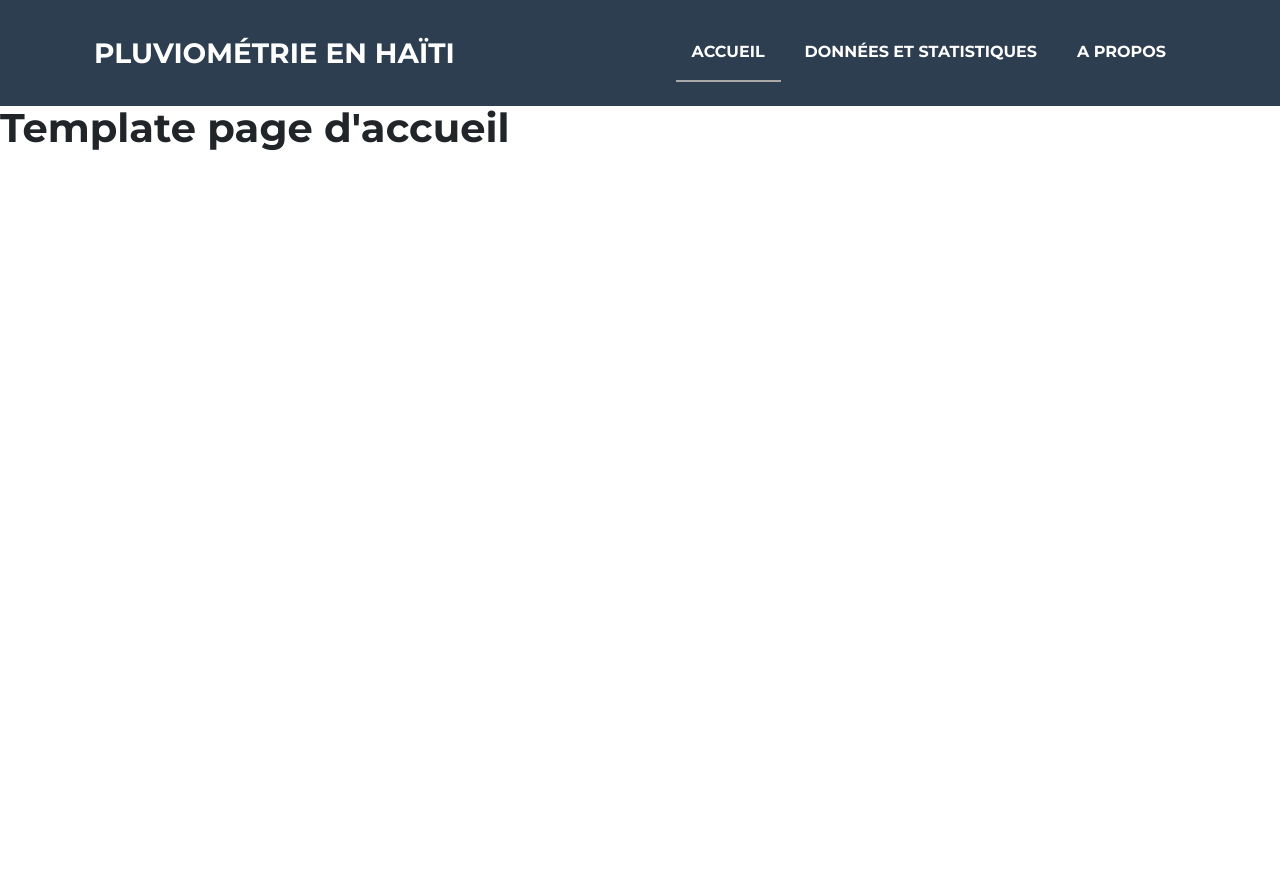
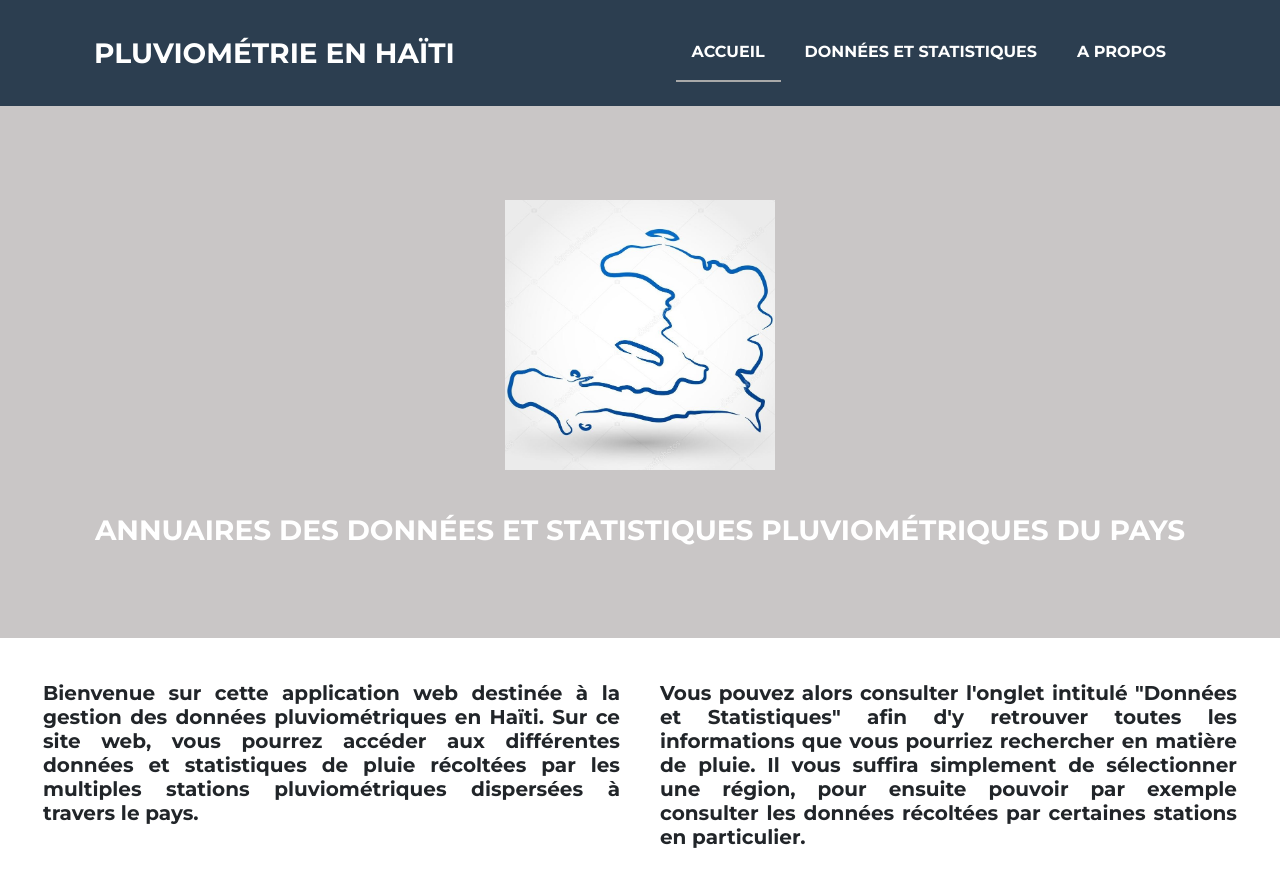
Before and after one commit to nverbois/TFE21-232, a Django app: page / in a window 1280 px wide. Before the commit the page ends 151 px from the top, so only its background shows below. Run offline with Django 3.2, Linux system fonts and the light colour scheme; some libraries are stand-ins or nearby versions.

Commit message:
Première tentative de création d'un layout pour la page d'accueil

```diff
--- a/EPL21232/templates/index.html
+++ b/EPL21232/templates/index.html
@@ -4,7 +4,41 @@
 {% block title %}Home{% endblock %}
 
 {% block content %}
-<h1>
-    Template page d'accueil
-</h1>
+
+<!-- Masthead-->
+<header class="masthead hs-bg-primary text-white text-center">
+    <div class="container d-flex align-items-center flex-column">
+        <!-- Masthead Avatar Image-->
+        <img class="masthead-avatar mb-5" src="{% static 'img/logo.jpg' %}" alt="" />
+        <!-- Masthead Heading-->
+        <h1 class="masthead-heading text-uppercase mb-0">Annuaires des données et statistiques pluviométriques du pays</h1>
+    </div>
+</header>
+
+
+<div class="float-container">
+
+    <div class="float-child">
+      <div class="green">
+          <h5>
+          Bienvenue sur cette application web destinée à la gestion des données pluviométriques en Haïti.
+          Sur ce site web, vous pourrez accéder aux différentes données et statistiques de pluie récoltées
+          par les multiples stations pluviométriques dispersées à travers le pays.
+          </h5>
+      </div>
+    </div>
+
+    <div class="float-child">
+      <div class="blue">
+          <h5>
+              Vous pouvez alors consulter l'onglet intitulé "Données et Statistiques" afin d'y retrouver
+              toutes les informations que vous pourriez rechercher en matière de pluie. Il vous suffira
+              simplement de sélectionner une région, pour ensuite pouvoir par exemple consulter les données
+              récoltées par certaines stations en particulier.
+          </h5>
+      </div>
+    </div>
+
+</div>
+
 {% endblock %}
--- a/static/css/main.css
+++ b/static/css/main.css
@@ -9,7 +9,7 @@
 }
 
 .hs-bg-primary {
-  background-color:darkgray;
+  background-color:rgb(201, 198, 198);
 }
 
 #mainNav .navbar-nav li.nav-item a.nav-link {
@@ -18,7 +18,7 @@
 }
 
 #mainNav .navbar-nav li.nav-item a.nav-link:hover {
-  color: #fff;
+  color: darkgray;
   border-color: darkgray;
 }
 
@@ -32,3 +32,49 @@
   color: darkgray;
   background: none;
 }
+
+
+.masthead {
+  padding-top: 6rem;
+  padding-bottom: 6rem;
+}
+
+/* .masthead {
+  background-image: url("../img/");
+  background-repeat: no-repeat;
+  background-size: cover;
+} */
+
+.masthead .masthead-heading {
+  font-size: 0.75rem;
+  line-height: 0.75rem;
+}
+
+.masthead .masthead-avatar {
+    width: 270px;
+    height: 270px;
+}
+
+@media (min-width: 992px) {
+  .masthead {
+    padding-top: 6rem;
+    padding-bottom: 6rem;
+  }
+  .masthead .masthead-heading {
+    font-size: 1.75rem;
+    line-height: 1.5rem;
+  }
+}
+
+.float-container {
+  border: 3px solid #fff;
+  padding: 20px;
+}
+
+.float-child {
+  width: 50%;
+  float: left;
+  padding: 20px;
+  text-align: justify;
+  /* border: 2px solid red; */
+}
```
Also changed, not shown: static/img/logo.jpg (added).
